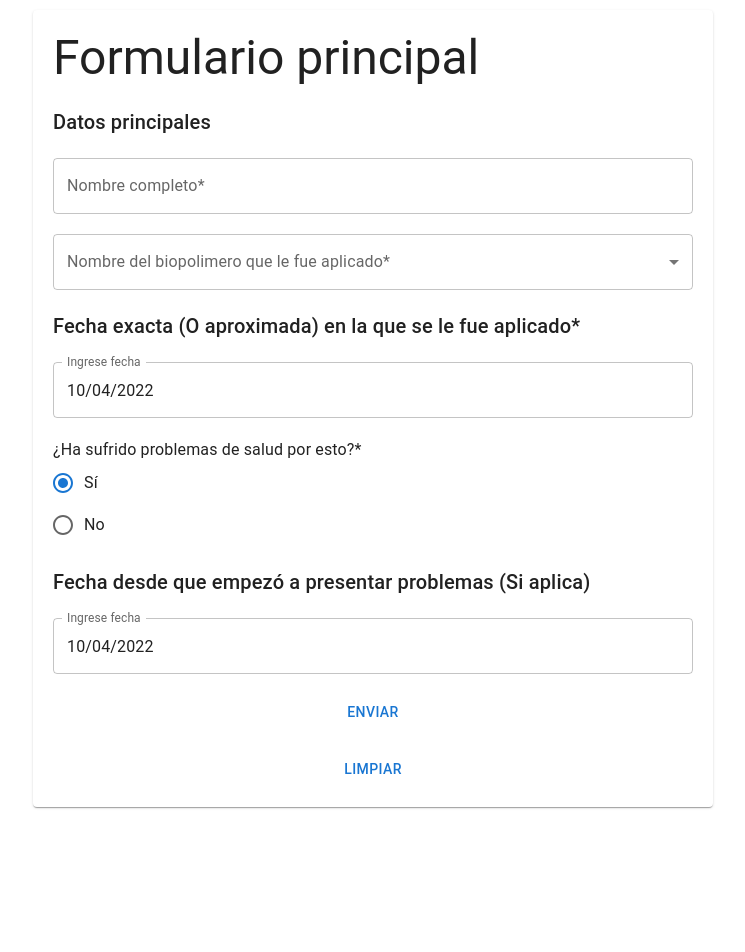
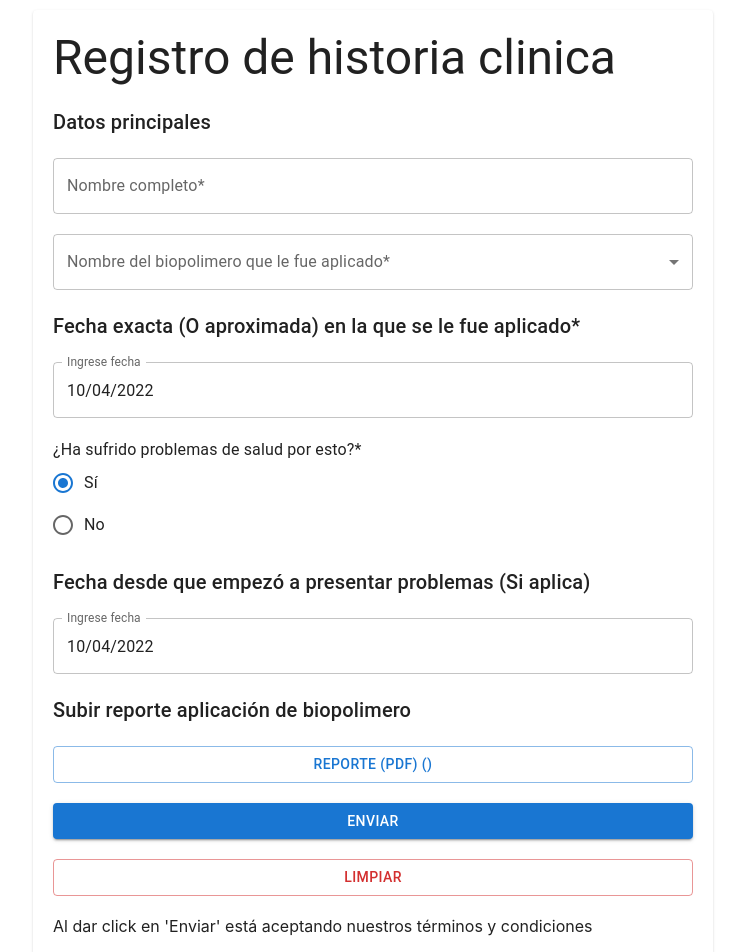
Before and after one commit to Djkde01/med-app-main-form, a Next.js app: page /form in a window 1280 px wide. Shown: the top 952 px of the page, without its empty margins (267-1012 px from the left). Before the commit the page ends 817 px from the top, so only its background shows below. Built offline with nearby package versions, Linux system fonts and the light colour scheme.

Commit message:
feat (Upload file input)

```diff
--- a/components/inputs/DropdownInput.js
+++ b/components/inputs/DropdownInput.js
@@ -30,7 +30,7 @@ export const DropdownInput = ({ name, control, label }) => {
         control={control}
         name={name}
         render={({ field: { onChange, value } }) => (
-          <Select onChange={onChange} value={value} required>
+          <Select onChange={onChange} value={value} label={label} required>
             {generateSelectOptions()}
           </Select>
         )}
--- /dev/null
+++ b/components/inputs/UploadFileInput.js
@@ -0,0 +1,28 @@
+import { Button, Input } from "@mui/material";
+import React from "react";
+import { Controller } from "react-hook-form";
+
+const UploadFileInput = ({ name, control, label }) => {
+  return (
+    <Controller
+      name={name}
+      control={control}
+      render={({ field: { onChange, value } }) => (
+        <Button variant="outlined" component="label">
+          {label}
+          <Input
+            accept="application/pdf"
+            id={name}
+            type="file"
+            onChange={onChange}
+            value={value}
+            style={{ display: "none" }}
+          />
+          {` (${value}) `}
+        </Button>
+      )}
+    />
+  );
+};
+
+export default UploadFileInput;
--- a/package.json
+++ b/package.json
@@ -11,6 +11,7 @@
   "dependencies": {
     "@emotion/react": "^11.10.5",
     "@emotion/styled": "^11.10.5",
+    "@mui/icons-material": "^5.10.9",
     "@mui/lab": "^5.0.0-alpha.107",
     "@mui/material": "^5.10.13",
     "@mui/x-date-pickers": "^5.0.7",
--- a/pages/form.js
+++ b/pages/form.js
@@ -5,6 +5,7 @@ import { DatePickerInput } from "../components/inputs/DatePicker";
 import { DropdownInput } from "../components/inputs/DropdownInput";
 import { RadioButtonInput } from "../components/inputs/RadioButtonInput";
 import { TextInputField } from "../components/inputs/TextInput";
+import UploadFileInput from "../components/inputs/UploadFileInput";
 
 const MainForm = () => {
   const todayDate = new Date();
@@ -23,12 +24,13 @@ const MainForm = () => {
     application_date: formattedDate,
     health_issues: "yes",
     syntoms_start: formattedDate,
+    application_file: "",
   };
 
   const methods = useForm({ defaultValues: defaultValues });
   const { handleSubmit, reset, control, setValue, watch } = methods;
-  const hasHealthIssues = watch("health_issues");
-  console.log(watch("health_issues"));
+  const hasHealthIssues = watch("application_file");
+  console.log(watch("application_file"));
   const onSubmit = (data) => console.log(data);
 
   return (
@@ -40,7 +42,7 @@ const MainForm = () => {
         margin: "10px 300px",
       }}
     >
-      <Typography variant="h3">Formulario principal</Typography>
+      <Typography variant="h3">Registro de historia clinica</Typography>
       <Typography variant="h6">Datos principales</Typography>
       <TextInputField
         name="full_name"
@@ -62,15 +64,29 @@ const MainForm = () => {
         control={control}
         label="¿Ha sufrido problemas de salud por esto?*"
       />
-      {hasHealthIssues == "yes" && (
-        <DatePickerInput
-          name="syntoms_start"
-          control={control}
-          label="Fecha desde que empezó a presentar problemas (Si aplica)"
-        />
-      )}
-      <Button onClick={handleSubmit(onSubmit)}>Enviar</Button>
-      <Button onClick={reset(defaultValues)}>Limpiar</Button>
+      <DatePickerInput
+        name="syntoms_start"
+        control={control}
+        label="Fecha desde que empezó a presentar problemas (Si aplica)"
+      />
+      <Typography variant="h6">
+        Subir reporte aplicación de biopolimero
+      </Typography>
+      <UploadFileInput
+        name="application_file"
+        control={control}
+        label=" Reporte (PDF)"
+      />
+      <Button variant="contained" onClick={handleSubmit(onSubmit)}>
+        Enviar
+      </Button>
+      <Button variant="outlined" color="error" onClick={reset(defaultValues)}>
+        Limpiar
+      </Button>
+      <Typography variant="p">
+        Al dar click en &apos;Enviar&apos; está aceptando nuestros términos y
+        condiciones
+      </Typography>
     </Paper>
   );
 };
--- a/pages/index.js
+++ b/pages/index.js
@@ -1,9 +1,11 @@
 import React from "react";
+import Header from "../components/layout/Header";
 import MainForm from "./form";
 
 const index = () => {
   return (
     <div>
+      <Header />
       <MainForm />
     </div>
   );
```
Also changed, not shown: 1 other file (tests, documents, lock files or other folders).
